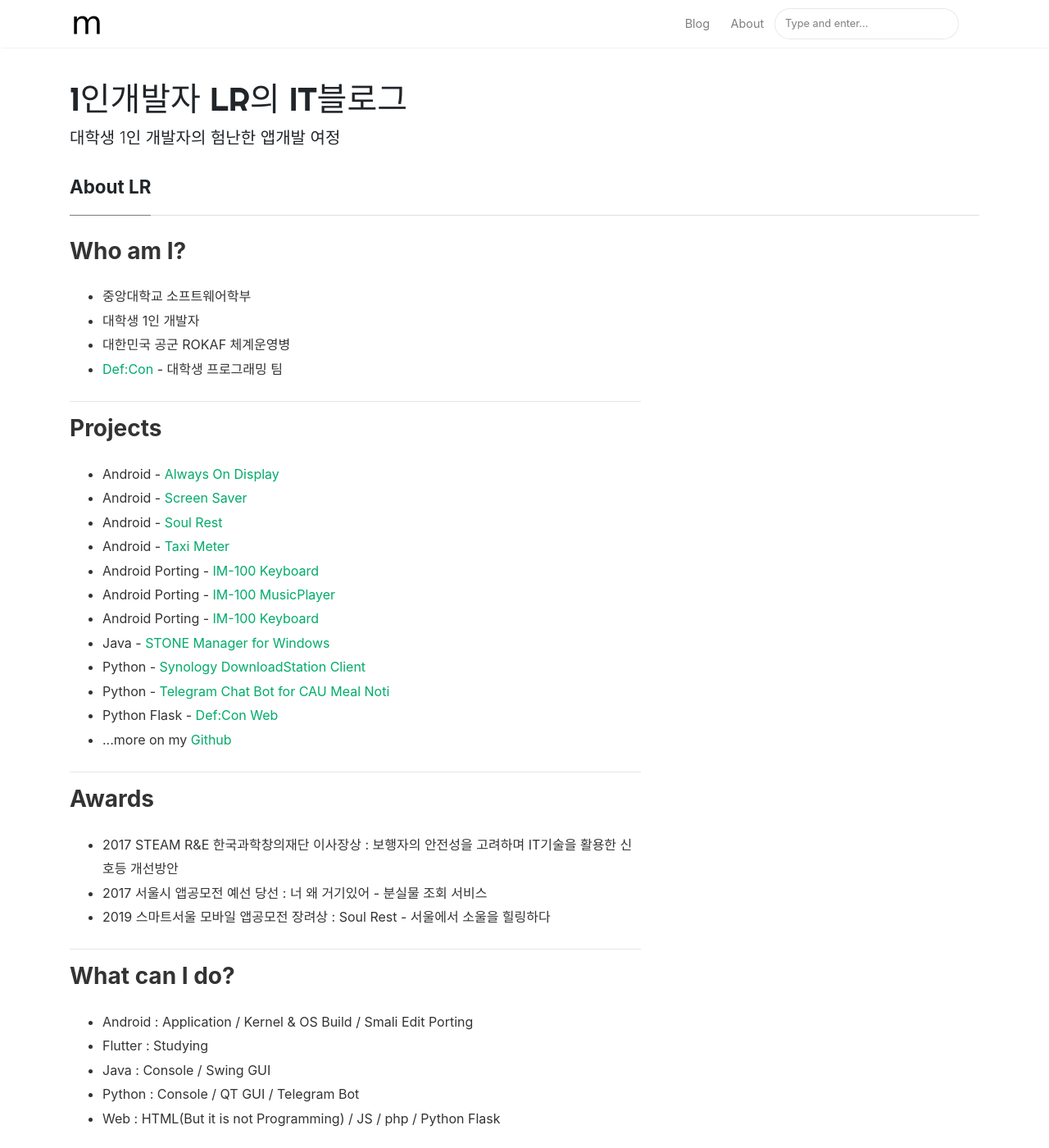
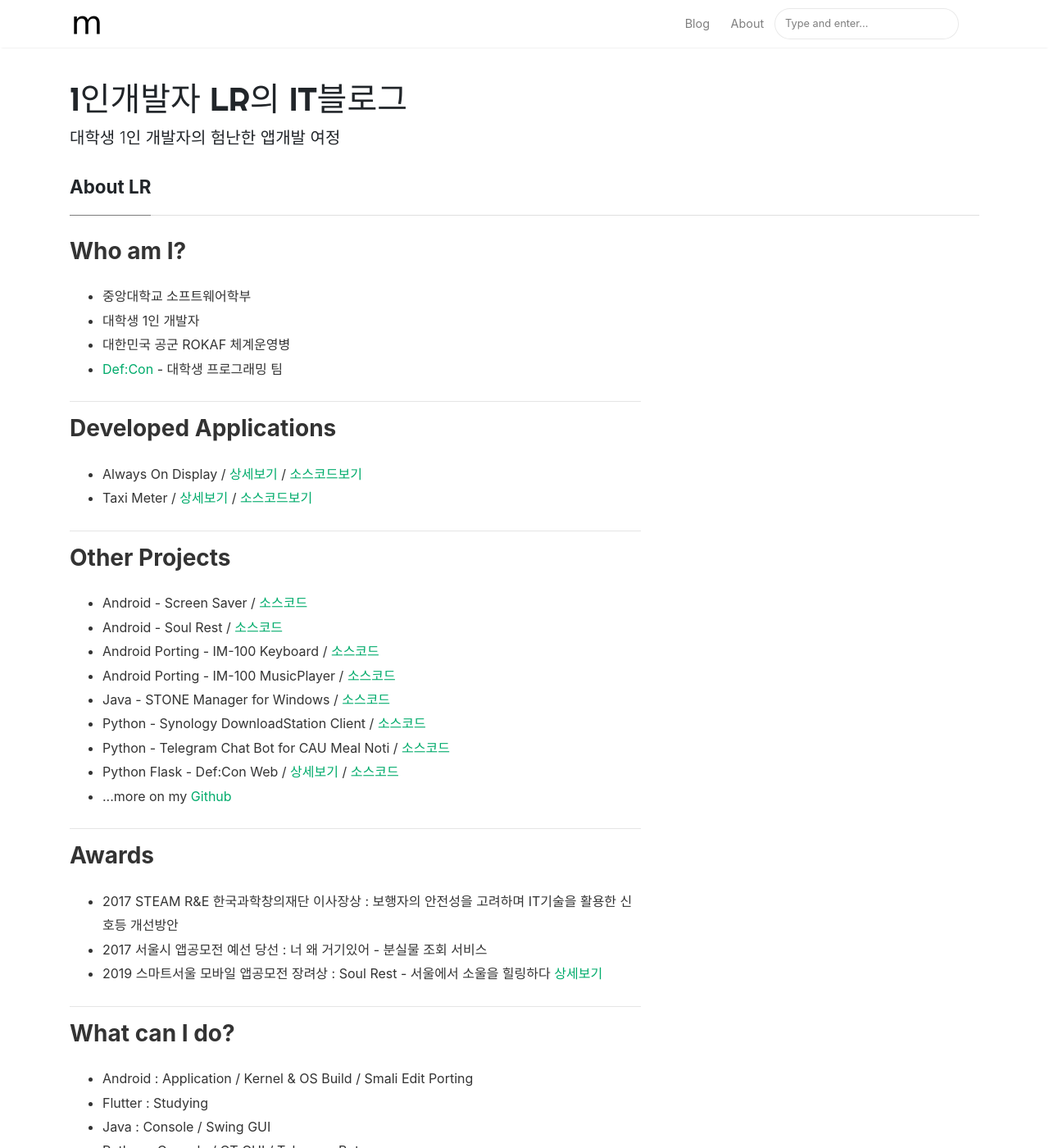
Before and after one commit to yymin1022/yymin1022.github.io, a Jekyll site: the page built from _pages/about.md, in a window 1280 px wide and 1400 px high. Shown: the whole window at 82% size. Built offline with Jekyll 4.4.1, drawn with Linux system fonts in a browser that asks for light colours; nearby versions of some CDN libraries; comment, search, counter and statistics services are not loaded.

Commit message:
Update about.md : Update URLs

```diff
--- a/_pages/about.md
+++ b/_pages/about.md
@@ -18,19 +18,24 @@ comments: true
 
 <hr/>
 
-<h3>Projects</h3>
+<h3>Developed Applications</h3>
 <ul>
-  <li>Android - <a href="https://github.com/yymin1022/AlwaysOnDisplay" target="_sub">Always On Display</a></li>
-  <li>Android - <a href="https://github.com/yymin1022/ScreenSaver" target="_sub">Screen Saver</a></li>
-  <li>Android - <a href="https://github.com/yymin1022/SeoulHealing" target="_sub">Soul Rest</a></li>
-  <li>Android - <a href="https://github.com/yymin1022/Taxi-Meter" target="_sub">Taxi Meter</a></li>
-  <li>Android Porting - <a href="https://github.com/yymin1022/IM-100_Keyboard" target="_sub">IM-100 Keyboard</a></li>
-  <li>Android Porting - <a href="https://github.com/yymin1022/IM-100_Music" target="_sub">IM-100 MusicPlayer</a></li>
-  <li>Android Porting - <a href="https://github.com/yymin1022/AlwaysOnDisplay" target="_sub">IM-100 Keyboard</a></li>
-  <li>Java - <a href="https://github.com/yymin1022/StoneManager_JAVA" target="_sub">STONE Manager for Windows</a></li>
-  <li>Python - <a href="https://github.com/yymin1022/Synology_DownloadStation_Client" target="_sub">Synology DownloadStation Client</a></li>
-  <li>Python - <a href="https://github.com/yymin1022/CAU_Meal_Bot_Telegram" target="_sub">Telegram Chat Bot for CAU Meal Noti</a></li>
-  <li>Python Flask - <a href="https://github.com/yymin1022/DefCon_Server" target="_sub">Def:Con Web</a></li>
+  <li>Always On Display / <a href="https://app.defcon.or.kr/download-always-on-display" target="_sub">상세보기</a> / <a href="https://github.com/yymin1022/AlwaysOnDisplay" target="_sub">소스코드보기</a></li>
+  <li>Taxi Meter / <a href="https://app.defcon.or.kr/download-taxi-meter" target="_sub">상세보기</a> / <a href="https://github.com/yymin1022/Taxi-Meter" target="_sub">소스코드보기</a></li>
+</ul>
+
+<hr/>
+
+<h3>Other Projects</h3>
+<ul>
+  <li>Android - Screen Saver / <a href="https://github.com/yymin1022/ScreenSaver" target="_sub">소스코드</a></li>
+  <li>Android - Soul Rest / <a href="https://github.com/yymin1022/SeoulHealing" target="_sub">소스코드</a></li>
+  <li>Android Porting - IM-100 Keyboard / <a href="https://github.com/yymin1022/IM-100_Keyboard" target="_sub">소스코드</a></li>
+  <li>Android Porting - IM-100 MusicPlayer / <a href="https://github.com/yymin1022/IM-100_Music" target="_sub">소스코드</a></li>
+  <li>Java - STONE Manager for Windows / <a href="https://github.com/yymin1022/StoneManager_JAVA" target="_sub">소스코드</a></li>
+  <li>Python - Synology DownloadStation Client / <a href="https://github.com/yymin1022/Synology_DownloadStation_Client" target="_sub">소스코드</a></li>
+  <li>Python - Telegram Chat Bot for CAU Meal Noti / <a href="https://github.com/yymin1022/CAU_Meal_Bot_Telegram" target="_sub">소스코드</a></li>
+  <li>Python Flask - Def:Con Web / <a href="https://defcon.or.kr" target="_sub">상세보기</a> / <a href="https://github.com/yymin1022/DefCon_Server" target="_sub">소스코드</a></li>
   <li>...more on my <a href="https://github.com/yymin1022" target="_sub">Github</a></li>
 </ul>
 
@@ -40,7 +45,7 @@ comments: true
 <ul>
   <li>2017 STEAM R&E 한국과학창의재단 이사장상 : 보행자의 안전성을 고려하며 IT기술을 활용한 신호등 개선방안</li>
   <li>2017 서울시 앱공모전 예선 당선 : 너 왜 거기있어 - 분실물 조회 서비스</li>
-  <li>2019 스마트서울 모바일 앱공모전 장려상 : Soul Rest - 서울에서 소울을 힐링하다</li>
+  <li>2019 스마트서울 모바일 앱공모전 장려상 : Soul Rest - 서울에서 소울을 힐링하다 <a href="https://www.seoulappcontest.org/web/info/winnerView.do?idx=110&year=2019&type=win" target="_sub">상세보기</a></li>
 </ul>
 
 <hr/>
```
